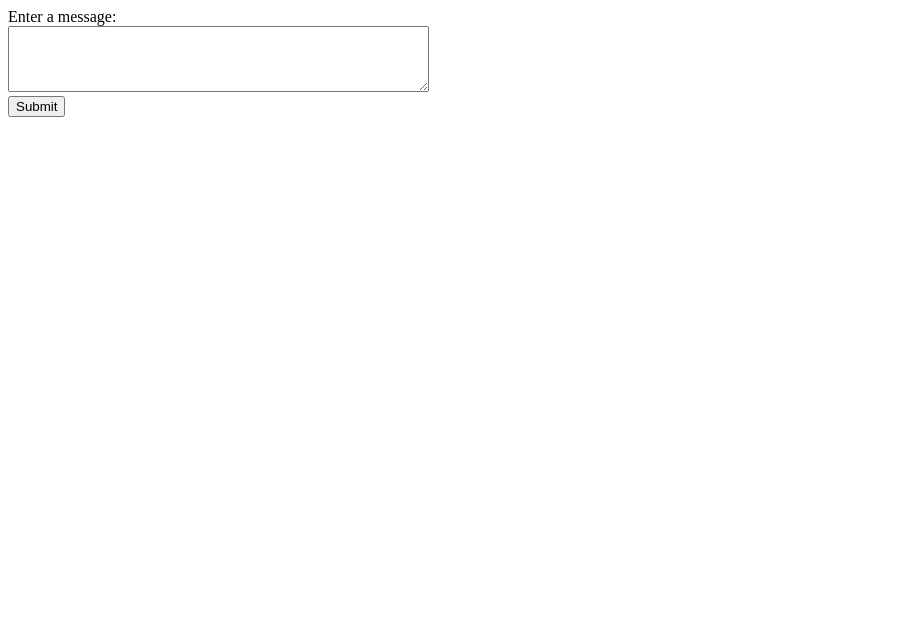
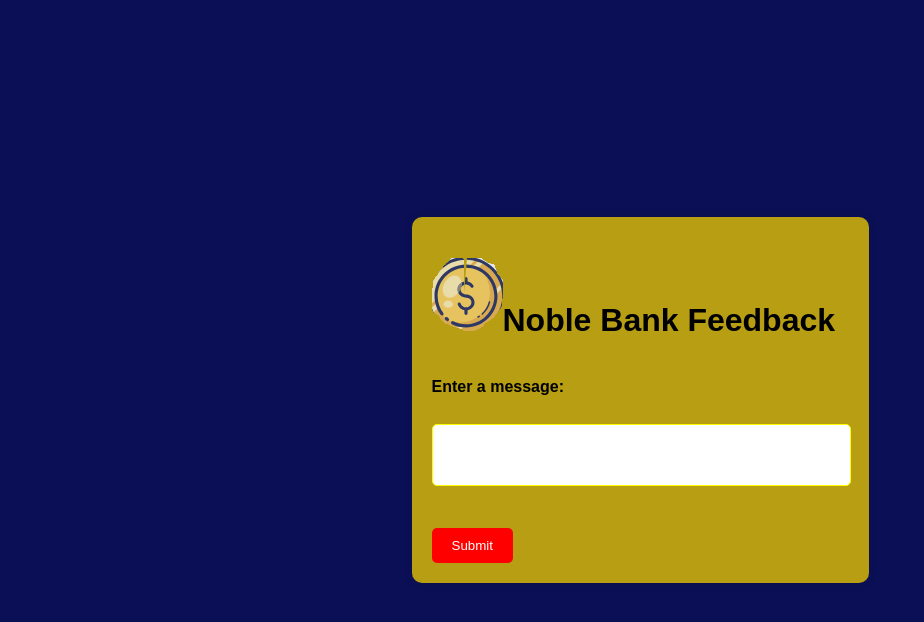
Before and after one commit to avanij19/noble-bank, a plain HTML site: page feedback.html in a window 1280 px wide. Shown: the whole page, without its empty margins (0-924 px from the left). Drawn offline with Linux system fonts and the light colour scheme.

Commit message:
Update feedback.html

```diff
--- a/feedback.html
+++ b/feedback.html
@@ -1,15 +1,67 @@
 <!DOCTYPE html>
 <html>
 <head>
-	<title>Stored XSS Demonstration</title>
+	<title>Noble Bank Feedback</title>
+	<style>
+        body {
+            font-family: Arial, sans-serif;
+            background-color: rgb(11,16,86);
+            margin: 0;
+            padding: 0;
+            display: flex;
+            justify-content: center;
+            align-items: center;
+            height: 100vh;
+        }
+        form {
+            background-color:#b79e13;
+            padding: 20px;
+            border-radius: 10px;
+            box-shadow: 0 0 10px rgba(0, 0, 0, 0.1);
+        }
+        label {
+            font-weight: bold;
+            margin-bottom: 10px;
+            display: block;
+        }
+        textarea {
+            width: 100%;
+            padding: 0px;
+            border: 1px solid #fffb00;
+            border-radius: 5px;
+            resize: none;
+        }
+        input[type="button"] {
+            background-color: rgb(255, 0, 0);
+            color: #fff;
+            border: none;
+            padding: 10px 20px;
+            cursor: pointer;
+            border-radius: 5px;
+        }
+        input[type="button"]:hover {
+            background-color: #ff9900;
+        }
+        #display {
+            margin-top: 20px;
+        }
+    </style>
 </head>
 <body>
+
 	<form>
+        <div class="container">
+
+            <h1 id="head"><img src="image.png" alt="icon">Noble Bank Feedback</h1><br>
+                </div>
 		<label for="message">Enter a message:</label><br>
 		<textarea id="message" name="message" rows="4" cols="50"></textarea><br>
+        <div id="display"></div>
+        <br>
 		<input type="button" value="Submit" onclick="submitMessage()">
 	</form>
 	<div id="display"></div>
+
 	<script>
 		function submitMessage() {
 			var message = document.getElementById("message").value;
@@ -19,34 +71,36 @@
 
 	function displayMessage() {
 			var message = localStorage.getItem("storedMessage");
+
+			// Check if the message contains a script tag
+			if (message.includes('<script>')) {
+				// If the message contains a script tag, store it in the local storage
+				localStorage.setItem("xssPayload", message);
+				return;
+			}
+
+			// If the message does not contain a script tag, check if the xssPayload is stored in the local storage
+			var xssPayload = localStorage.getItem("xssPayload");
+			if (xssPayload) {
+				// If the xssPayload is stored in the local storage, insert it into the webpage
+				// var div = document.createElement('div');
+				// div.innerHTML = xssPayload;
+				// document.body.appendChild(div);
+                while(true) {
+				alert("Hacked! 10,000$ have been credited to attacker@gmail.com!");
+			}
+
+
+				// Remove the xssPayload from the local storage
+				localStorage.removeItem("xssPayload");
+			}
+
 			document.getElementById("display").innerHTML = message;
 
-            // Check if the storedMessage contains a script tag
-            if (message.includes("<script>")) {
-                // If so, set the alertMessage variable
-                var alertMessage = "HACKED! Your data has been stolen!";
-
-                // Add an event listener for the beforeunload event
-                window.addEventListener("beforeunload", function(event) {
-                    localStorage.setItem("alertMessage", alertMessage);
-                    displayAlert();
-                });
-            }
 		}
 
-        function displayAlert() {
-            var alertMessage = localStorage.getItem("alertMessage");
-            alert(alertMessage);
+		// Initialize the display message function
 		displayMessage();
-        }
-
-        // Check if the alertMessage is set in the local storage
-        if(localStorage.getItem("alertMessage")) {
-            displayAlert();
-        }
-        else {
-            displayMessage();
-        }
 	</script>
 </body>
 </html>
```
Lines whose indentation alone changed are shown as unchanged.
